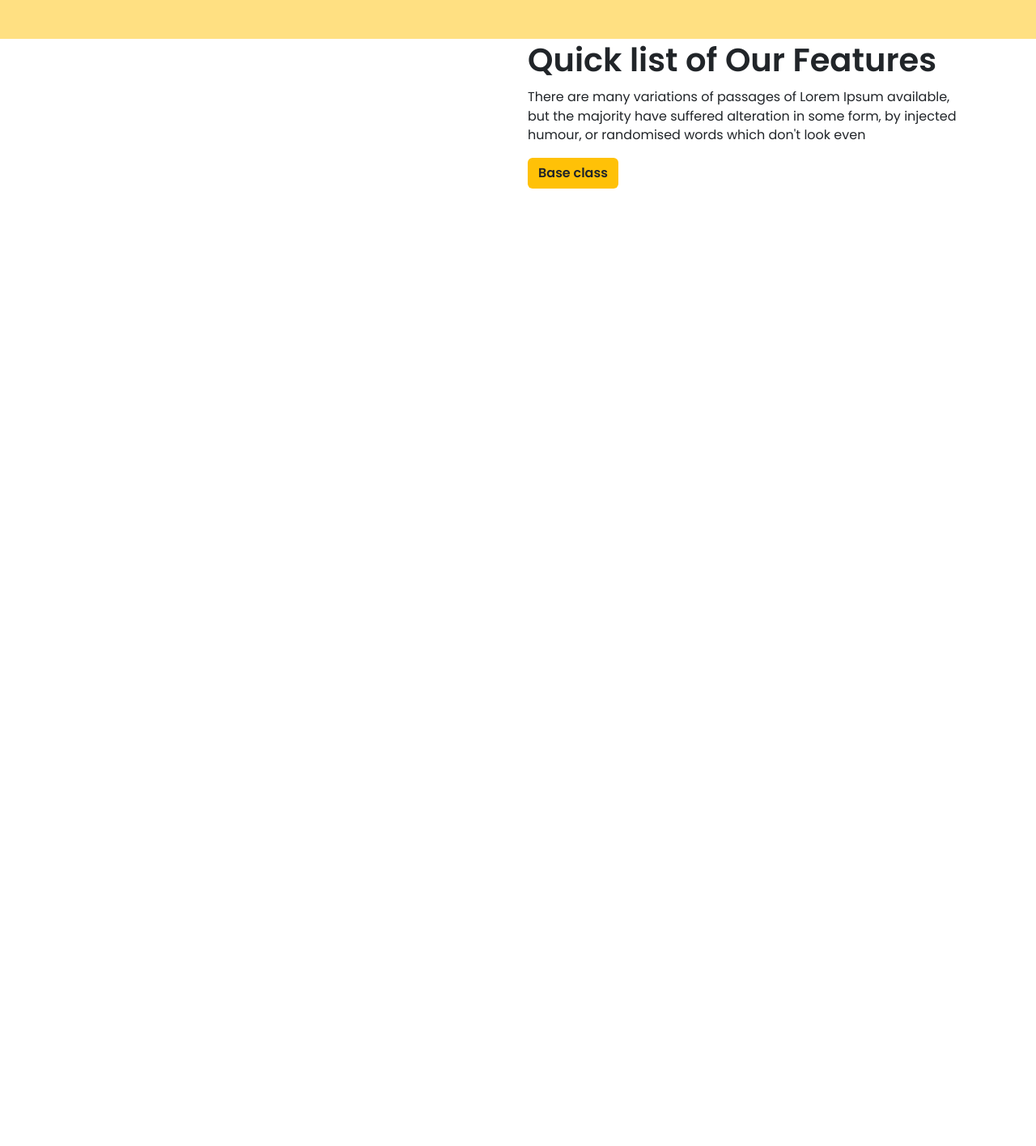
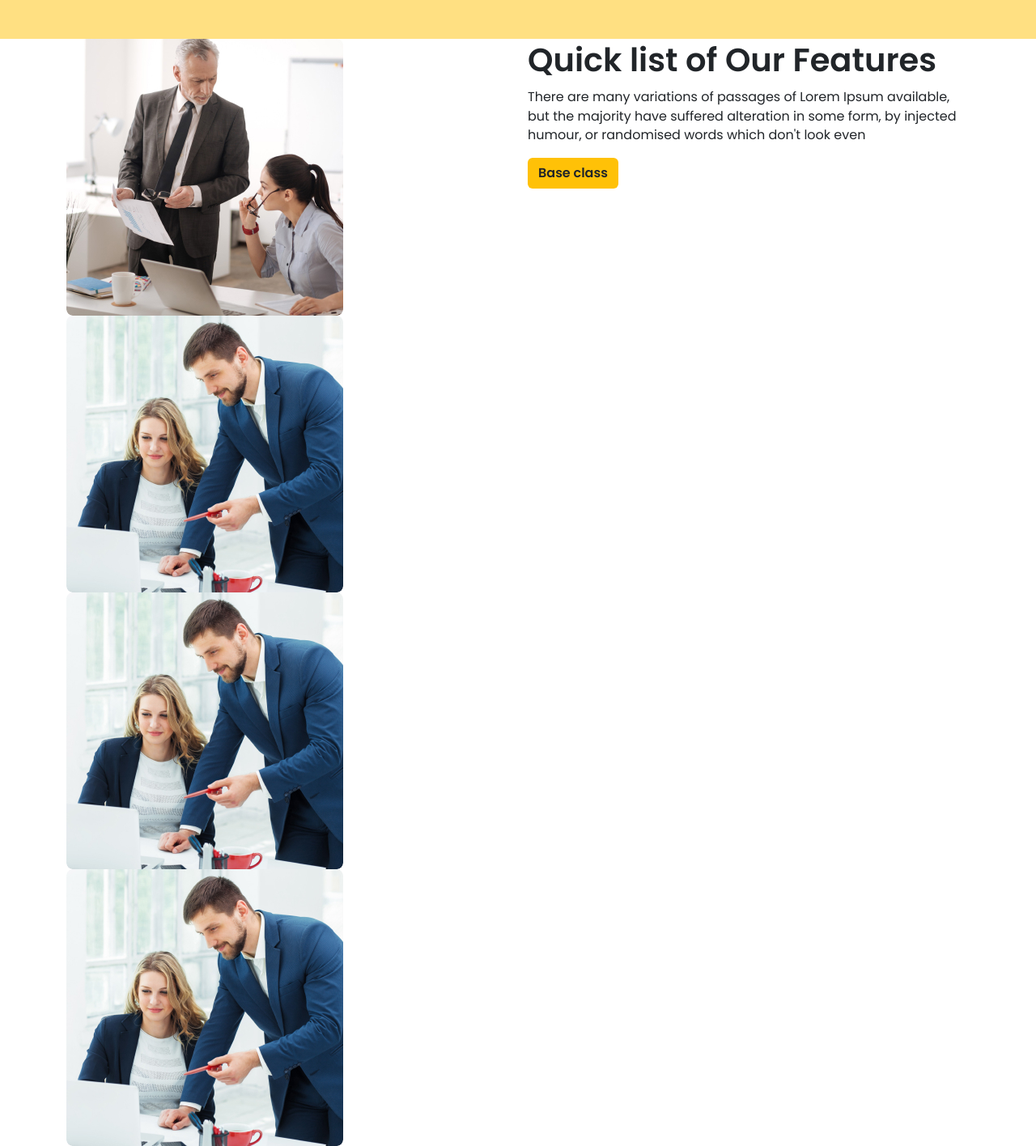
Before and after one commit to fahadbinhasanrafi/bootstrap, a plain HTML site: page index.html in a window 1280 px wide. Shown: the part 932-2348 px from the top of the page at 81% size. Before the commit the page ends 1165 px from the top, so only its background shows below. Drawn offline with nearby package versions, Linux system fonts and the light colour scheme.

Commit message:
changede

```diff
--- a/index.html
+++ b/index.html
@@ -66,8 +66,11 @@
       <section>
         <div class="container">
           <div class="row row-cols-2">
-            <div class="col">
-              <img src="image/" alt="" class="img-fluid">
+            <div class="col d-grid">
+              <img src="image/Rectangle 14.jpg" alt="" class="img-fluid rounded-3 g-col-6">
+              <img src="image/Rectangle 16.jpg" alt="" class="img-fluid rounded-3 g-col-6">
+              <img src="image/Rectangle 16.jpg" alt="" class="img-fluid rounded-3 g-col-6">
+              <img src="image/Rectangle 16.jpg" alt="" class="img-fluid rounded-3 g-col-6">
             </div>
             <div class="col">
               <h1>Quick list of Our Features</h1>
```
